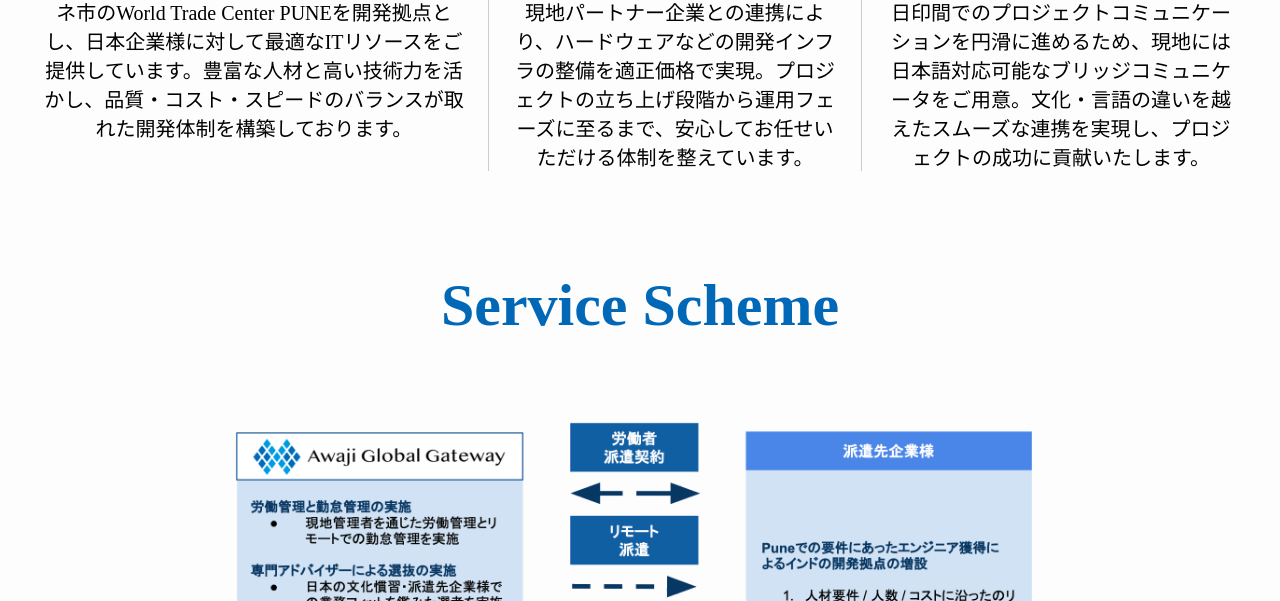
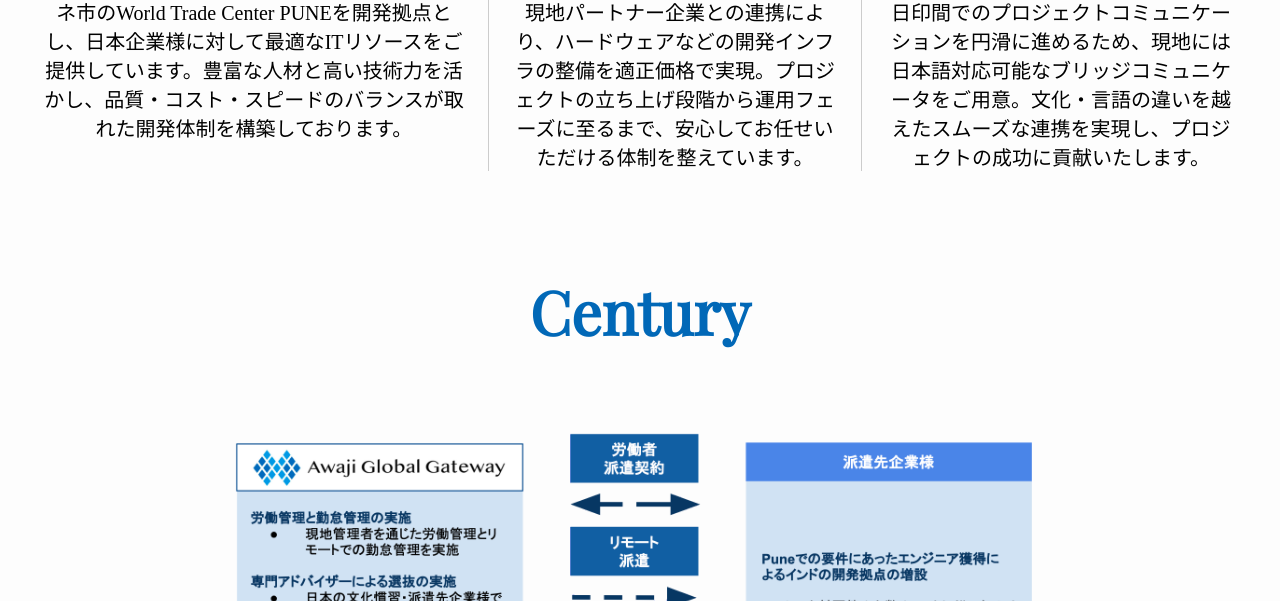
Before and after one commit to pomu-calico/AGG-site, a plain HTML site: page source/service.html in a window 1280 px wide. Shown: the part 627-1228 px from the top of the page. Drawn offline with nearby package versions, Linux system fonts and the light colour scheme; some packages are replaced by stand-ins of ours.

Commit message:
6/3 font調整

```diff
--- a/source/service.html
+++ b/source/service.html
@@ -11,6 +11,9 @@
     <!-- CSS -->
     <link rel="stylesheet" href="https://unpkg.com/ress/dist/ress.min.css">
     <link rel="stylesheet" href="style.css">
+    <!-- Google　Font-->
+    <link href="https://fonts.googleapis.com/css2?family=Playfair+Display&display=swap" rel="stylesheet">
+
 </head>
 
 <body>
@@ -54,7 +57,7 @@
             日印間でのプロジェクトコミュニケーションを円滑に進めるため、現地には日本語対応可能なブリッジコミュニケータをご用意。文化・言語の違いを越えたスムーズな連携を実現し、プロジェクトの成功に貢献いたします。
         </div>
     </main>
-    <div class="sub-title font60 align-left">Service Scheme</div>
+    <div class="sub-title font60 align-left">Century</div>
     <div class = "img-wrapper">
         <img class = "service-img "src="../image/Service.png" alt="サービス概要画像" >
     </div>
--- a/source/style.css
+++ b/source/style.css
@@ -393,6 +393,7 @@ body {
 
 .sub-title {
     color: rgb(1, 104, 183);
+    font-family: 'Playfair Display', serif;
     font-weight: bold;
     text-align: center;
 }
```
Also changed, not shown: source/development_place.html (+2 -0 lines), source/feature.html (+2 -0 lines), source/index.html (+3 -0 lines), source/partnership.html (+2 -0 lines).
